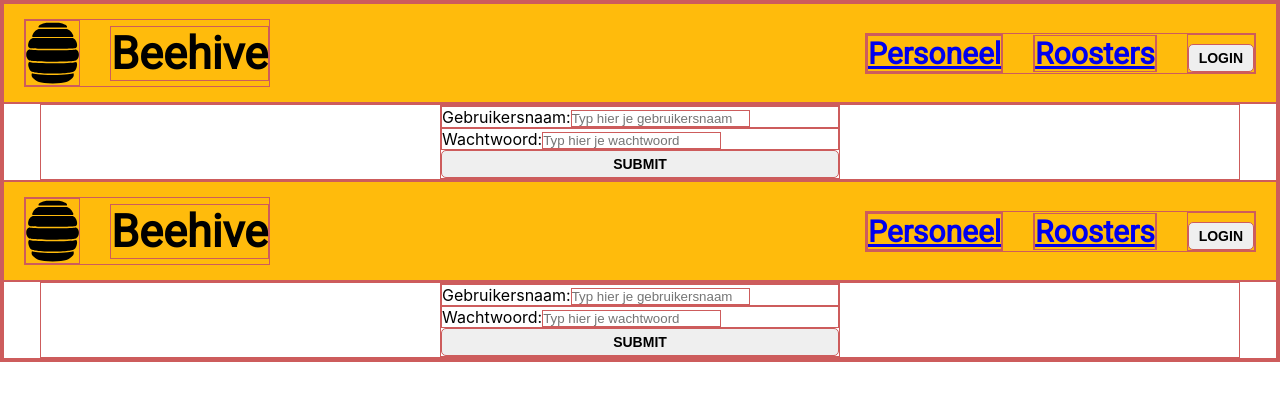
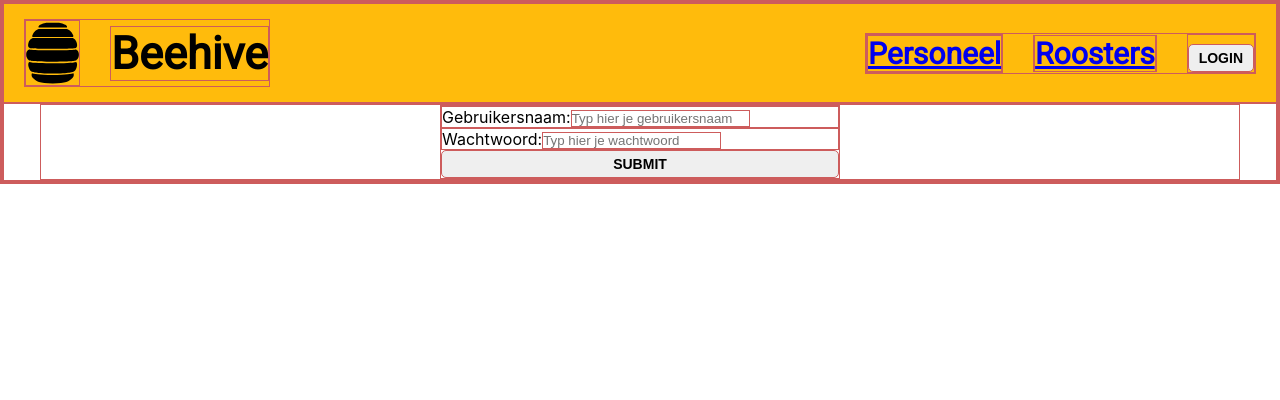
Before and after one commit to EAM26/the_beehive_frontend, a React (Create React App) app: page /login in a window 1280 px wide. Shown: the top 400 px of the page. Built offline with nearby package versions, Linux system fonts and the light colour scheme; a web font is replaced by a local one.

Commit message:
Create tempHome page for test Context and Route

```diff
--- a/src/App.js
+++ b/src/App.js
@@ -5,6 +5,7 @@ import Employees from "./pages/employees/Employees";
 import Login from "./pages/login/Login";
 import {useContext} from "react";
 import {AuthContext} from "./context/AuthContext";
+import TempHome from "./pages/tempPages/tempHome";
 
 function App() {
      const { isAuth } = useContext(AuthContext)
@@ -12,8 +13,9 @@ function App() {
         <>
             <Navbar/>
             <Routes>
+                <Route path="/" element={<TempHome/>}/>
+                <Route path="/login" element={<Login/>}/>
                 <Route path="/employees" element={ isAuth ? <Employees/> : <Navigate to={'/login'} /> }/>
-                <Route path="/login" element={<Login/>}/>
             </Routes>
         </>
     );
--- a/src/context/AuthContext.js
+++ b/src/context/AuthContext.js
@@ -80,7 +80,6 @@ function AuthContextProvider({children}) {
     return (
         <AuthContext.Provider value={contextData}>
             { authState.status === "done" ? children : <p>Loading...</p>}
-            {children}
         </AuthContext.Provider>
     );
 }
--- /dev/null
+++ b/src/pages/tempPages/tempHome.js
@@ -0,0 +1,11 @@
+import React from 'react';
+
+function TempHome(props) {
+    return (
+        <div>
+            <h1>Temp Home page</h1>
+        </div>
+    );
+}
+
+export default TempHome;
```
